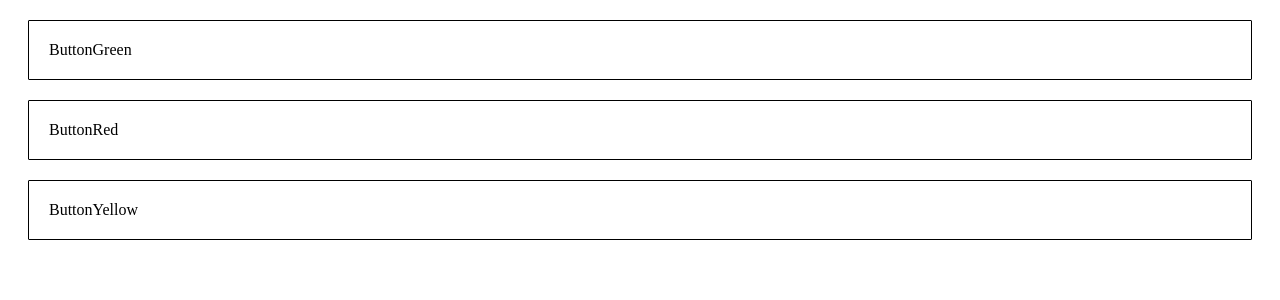
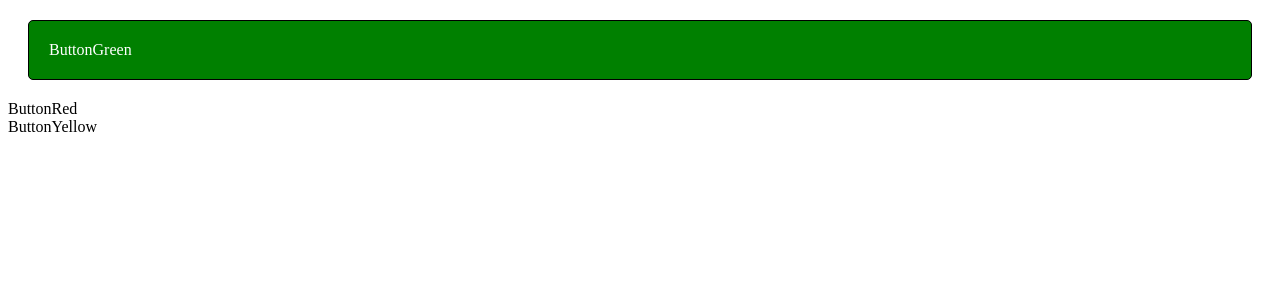
Before and after one commit to JanNowaczek/React-App-day-5, a React (Create React App) app: page / in a window 1280 px wide. Shown: the top 300 px of the page. Built offline with nearby package versions, Linux system fonts and the light colour scheme.

Commit message:
buttonGreen rename

```diff
--- a/src/ButtonGreen.css
+++ /dev/null
@@ -1,6 +0,0 @@
-.jfddl7-button {
-    padding: 20px;
-    margin: 20px;
-    border: 1px solid black;
-    border-radius: 1px;
-}
--- a/src/ButtonGreen.js
+++ b/src/ButtonGreen.js
@@ -1,12 +1,13 @@
-import React from 'react';
-import './ButtonGreen.css'
+import React from 'react'
+
+import {jfddl7Button} from'./ButtonGreen.module.css'
 
 const ButtonGreen = (props) => (
-      <div
-      className={'jfddl7-button'}
-      >
+    <div
+        className={jfddl7Button}
+    >
         ButtonGreen
-      </div>
+    </div>
 )
 
 
--- /dev/null
+++ b/src/ButtonGreen.module.css
@@ -0,0 +1,13 @@
+.jfddl7Button {
+    padding: 20px;
+    margin: 20px;
+    border: 1px solid black;
+    border-radius: 5px;
+
+    color: white;
+    background-color: green;
+}
+
+.otherClass{
+    text-align: center;
+}
--- a/src/ButtonRed.js
+++ b/src/ButtonRed.js
@@ -1,9 +1,9 @@
-import React from 'react';
+import React from 'react'
 
 const ButtonRed = (props) => (
-      <div
+    <div
         className={'jfddl7-button'}
-        >
+    >
         ButtonRed
       </div>
 )
--- a/src/ButtonYellow.js
+++ b/src/ButtonYellow.js
@@ -1,9 +1,9 @@
-import React from 'react';
+import React from 'react'
 
 const ButtonYellow = (props) => (
-      <div
+    <div
         className={'jfddl7-button'}
-      >
+    >
         ButtonYellow
       </div>
 )
--- a/src/index.js
+++ b/src/index.js
@@ -1,9 +1,11 @@
 import React from 'react'
 import ReactDOM from 'react-dom'
+
+
 
 import App from './App'
 
 ReactDOM.render(
-  <App />,
-  document.getElementById('root')
+    <App />,
+    document.getElementById('root')
 )
```
